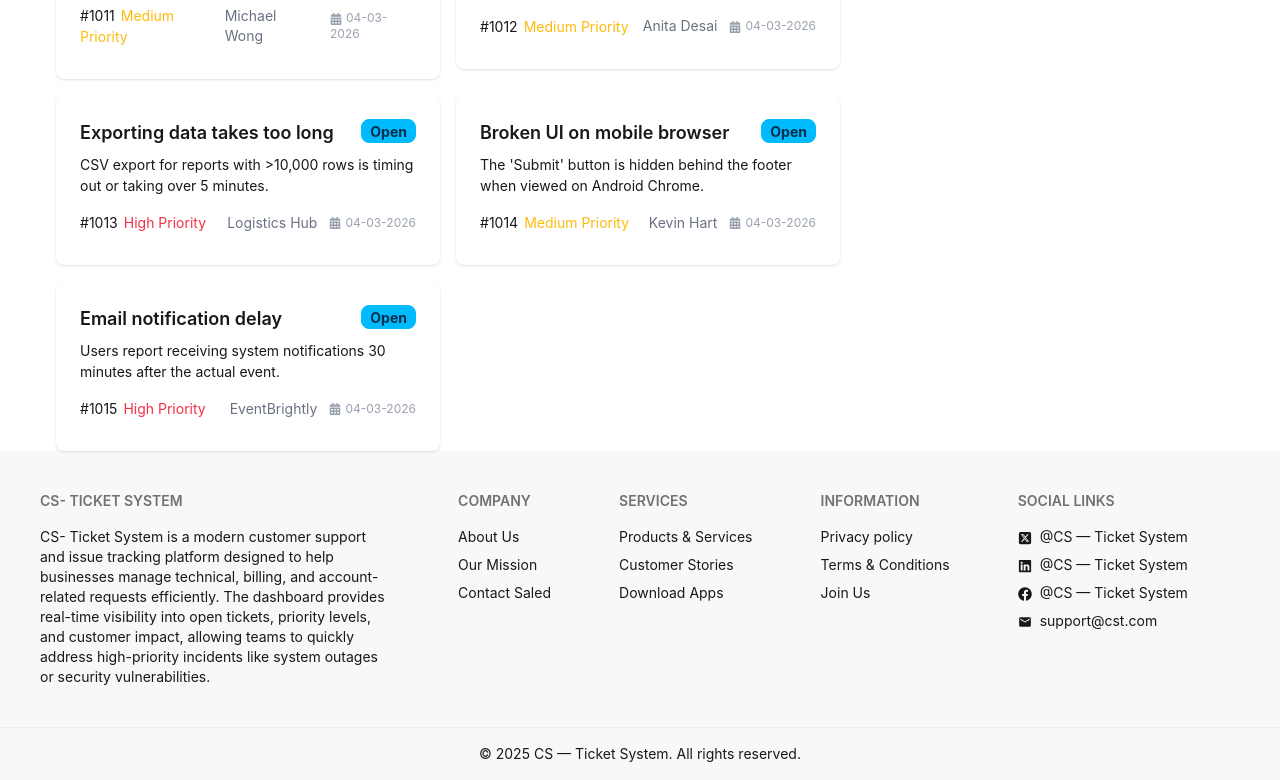
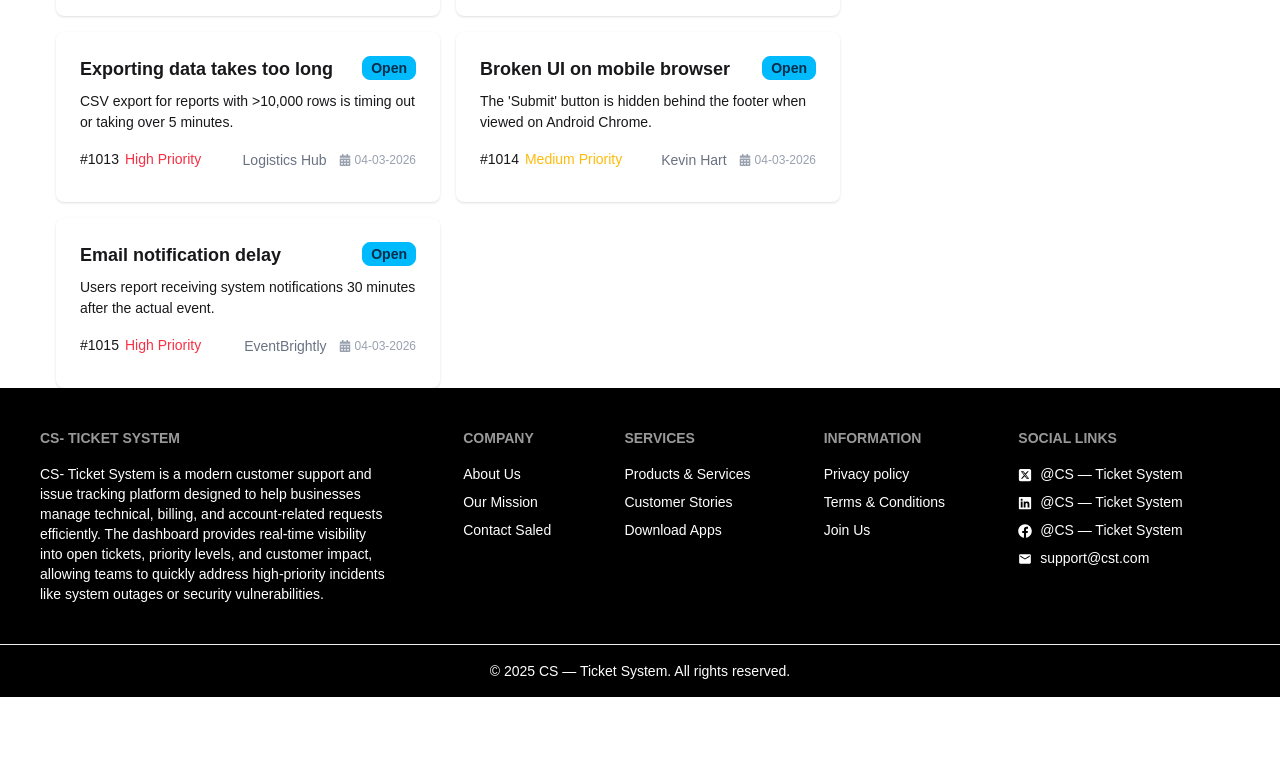
Before and after one commit to bdonti/customer-support-zone, a React (Vite) app: page / in a window 1280 px wide. Shown: the part 1620-2400 px from the top of the page. After the commit the page ends 2317 px from the top, so only its background shows below. Built offline with nearby package versions, Linux system fonts and the light colour scheme.

Commit message:
website theme changes to light

```diff
--- a/index.html
+++ b/index.html
@@ -1,5 +1,5 @@
 <!doctype html>
-<html lang="en">
+<html lang="en" data-theme="light">
   <head>
     <meta charset="UTF-8" />
     <link rel="icon" type="image/svg+xml" href="/vite.svg" />
--- a/package.json
+++ b/package.json
@@ -10,6 +10,7 @@
     "preview": "vite preview"
   },
   "dependencies": {
+    "@fontsource-variable/inter": "^5.2.8",
     "@tailwindcss/vite": "^4.2.1",
     "daisyui": "^5.5.19",
     "react": "^19.2.0",
--- a/src/components/Footer/Footer.jsx
+++ b/src/components/Footer/Footer.jsx
@@ -6,7 +6,7 @@ import { MdEmail } from "react-icons/md";
 const Footer = () => {
   return (
     <div>
-      <footer className="footer sm:footer-horizontal bg-base-200 text-base-content p-10">
+      <footer className="footer sm:footer-horizontal p-10 bg-[#000] text-white">
         <nav>
           <h6 className="footer-title">CS- Ticket System</h6>
           <p className="w-[350px] mx-auto">CS- Ticket System is a modern customer support and issue tracking platform designed to help businesses manage technical, billing, and account-related requests efficiently. The dashboard provides real-time visibility into open tickets, priority levels, and customer impact, allowing teams to quickly address high-priority incidents like system outages or security vulnerabilities.</p>
@@ -38,7 +38,7 @@ const Footer = () => {
 
         </nav>
       </footer>
-      <footer className="footer bg-base-200 text-base-content border-base-300 border-t px-10 py-4 justify-center">
+      <footer className="footer border-base-300 border-t px-10 py-4 justify-center bg-[#000] text-white">
         <aside className="flex flex-col items-center justify-center text-center">
           <p>
             © 2025 CS — Ticket System. All rights reserved.
--- a/src/index.css
+++ b/src/index.css
@@ -1,6 +1,9 @@
 @import "tailwindcss";
+@import "@fontsource-variable/inter";
 @plugin "daisyui";
-
-body{
-  font-family: 'Inter', sans-serif;
+@plugin "daisyui" {
+   themes: light --default;
 }
+body {
+  font-family: "Inter Variable", sans-serif;
+}
```
Also changed, not shown: 1 other file (tests, documents, lock files or other folders).
